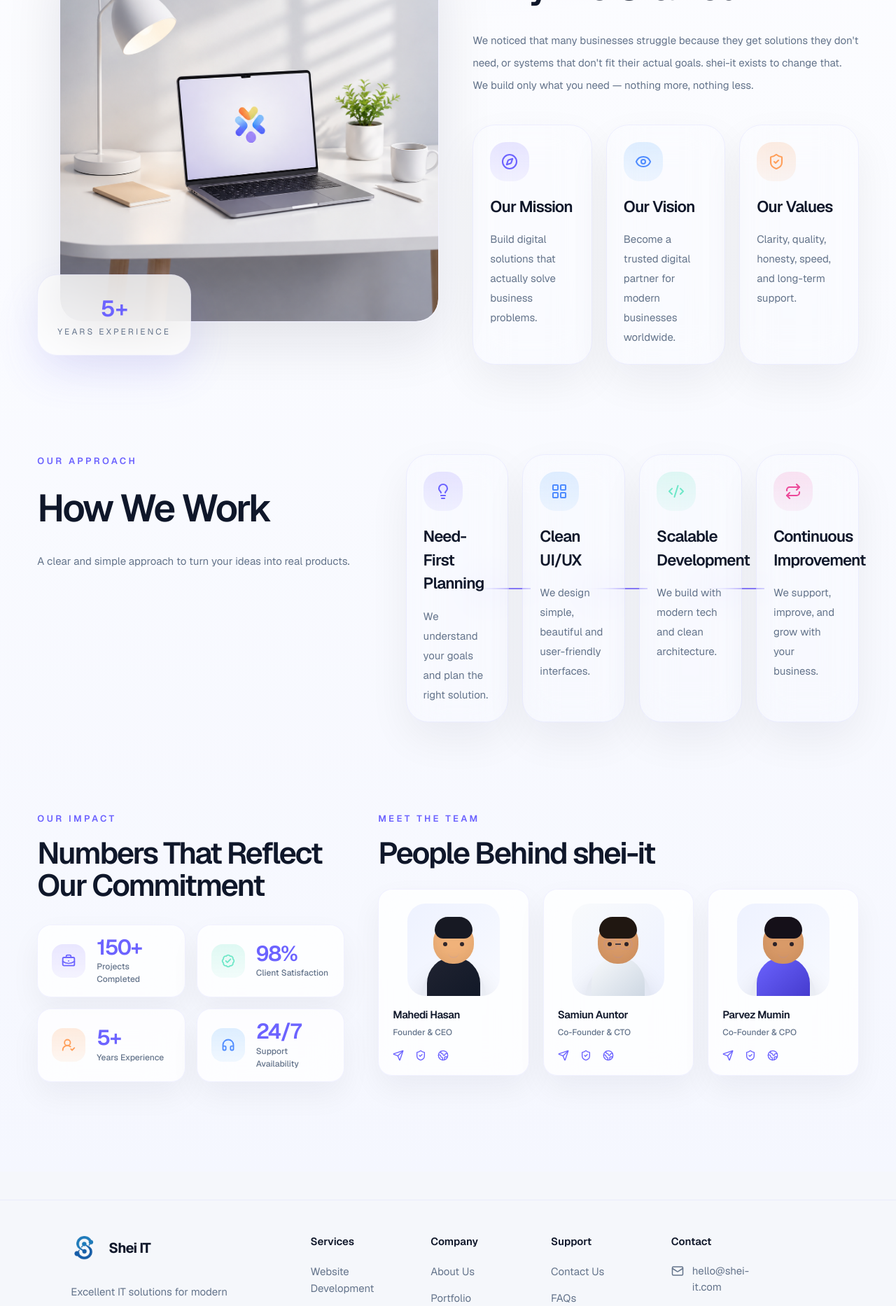
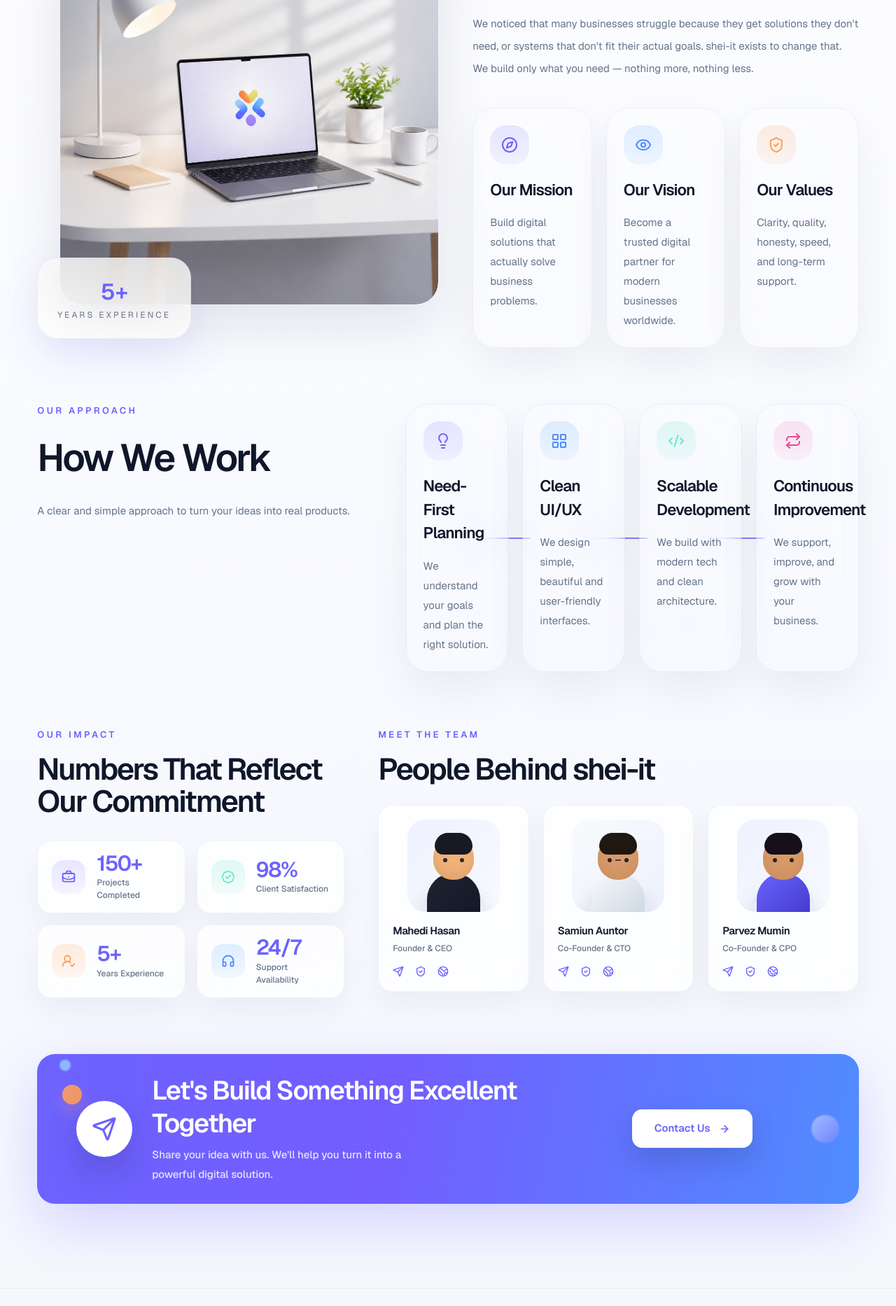
Before and after one commit to Mahedi454/Shei-IT, a Next.js app in the folder frontend/: page /about in a window 1280 px wide. Shown: the part 880-2746 px from the top of the page at 70% size. Built offline with nearby package versions, Linux system fonts and the light colour scheme.

Commit message:
Feat: About page .. Fix: all

```diff
--- a/frontend/src/app/about/page.tsx
+++ b/frontend/src/app/about/page.tsx
@@ -1,6 +1,7 @@
 import { AboutHero } from "@/components/about/about-hero";
 import { AboutStorySection } from "@/components/about/about-story";
 import { AboutApproachSection } from "@/components/about/about-approach";
+import { AboutCtaSection } from "@/components/about/about-cta";
 import { AboutImpactTeamSection } from "@/components/about/about-impact-team";
 import { SiteHeader } from "@/components/layout/site-header";
 
@@ -12,6 +13,7 @@ export default function AboutPage() {
       <AboutStorySection />
       <AboutApproachSection />
       <AboutImpactTeamSection />
+      <AboutCtaSection />
     </main>
   );
 }
--- a/frontend/src/components/about/about-approach.tsx
+++ b/frontend/src/components/about/about-approach.tsx
@@ -29,7 +29,7 @@ const approachSteps = [
 
 export function AboutApproachSection() {
   return (
-    <section className="relative pb-28 lg:pb-32">
+    <section className="relative pb-16 lg:pb-20">
       <div className="mx-auto w-11/12 max-w-[1440px]">
         <div className="grid gap-12 lg:grid-cols-[0.85fr_1.15fr] items-start">
           <div className="max-w-[36rem]">
--- /dev/null
+++ b/frontend/src/components/about/about-cta.tsx
@@ -0,0 +1,42 @@
+import { ArrowRight, Send } from "lucide-react";
+
+export function AboutCtaSection() {
+  return (
+    <section className="relative pb-16 lg:pb-20">
+      <div className="mx-auto w-11/12 max-w-[1440px]">
+        <div className="relative overflow-hidden rounded-[1.6rem] bg-[linear-gradient(100deg,#6c63ff_0%,#735dff_42%,#4f8cff_100%)] px-6 py-7 shadow-[0_28px_80px_rgba(108,99,255,0.24)] sm:px-10 lg:px-14">
+          <div className="pointer-events-none absolute left-8 top-2 h-4 w-4 rounded-full bg-[color:var(--sky)] opacity-70 blur-[1px]" />
+          <div className="pointer-events-none absolute left-9 top-11 h-7 w-7 rounded-full bg-[color:var(--orange)] opacity-90 shadow-[0_10px_24px_rgba(255,159,90,0.35)]" />
+          <div className="pointer-events-none absolute right-7 top-1/2 h-10 w-10 -translate-y-1/2 rounded-full bg-[linear-gradient(135deg,rgba(255,255,255,0.46),rgba(139,124,255,0.5))] blur-[1px]" />
+
+          <div className="relative z-10 flex flex-col gap-7 md:flex-row md:items-center md:justify-between">
+            <div className="flex items-center gap-7">
+              <span className="inline-flex h-20 w-20 shrink-0 items-center justify-center rounded-full bg-white text-[color:var(--primary)] shadow-[0_22px_50px_rgba(15,23,42,0.18)]">
+                <Send className="h-9 w-9" strokeWidth={2.1} />
+              </span>
+
+              <div>
+                <h2 className="text-[1.7rem] font-semibold leading-tight tracking-[-0.04em] text-white sm:text-[2rem] lg:text-[2.35rem]">
+                  Let&apos;s Build Something Excellent Together
+                </h2>
+                <p className="mt-2 text-[15px] font-medium leading-7 text-white/82">
+                  Share your idea with us. We&apos;ll help you turn it into a
+                  <br />
+                  powerful digital solution.
+                </p>
+              </div>
+            </div>
+
+            <a
+              href="/#contact"
+              className="inline-flex shrink-0 items-center justify-center gap-3 rounded-[0.9rem] bg-white px-8 py-4 text-[15px] font-semibold text-[color:var(--primary)] shadow-[0_18px_40px_rgba(15,23,42,0.16)] md:mr-14 lg:mr-20 xl:mr-24"
+            >
+              Contact Us
+              <ArrowRight className="h-4 w-4" strokeWidth={2.3} />
+            </a>
+          </div>
+        </div>
+      </div>
+    </section>
+  );
+}
--- a/frontend/src/components/about/about-hero.tsx
+++ b/frontend/src/components/about/about-hero.tsx
@@ -20,7 +20,7 @@ export function AboutHero() {
     : aboutpageBannerLight;
 
   return (
-    <section className="relative overflow-hidden py-20 lg:py-24">
+    <section className="relative overflow-hidden pb-14 pt-20 lg:pb-18 lg:pt-24">
       <div className="relative mx-auto grid w-11/12 max-w-[1440px] items-center gap-12 lg:grid-cols-[0.95fr_1.05fr]">
         <div className="max-w-[36rem]">
           <div className="inline-flex items-center gap-2 rounded-full border border-white/40 bg-[color:var(--hero-pill)] px-4 py-2 text-[12px] font-medium uppercase tracking-[0.25em] text-[color:var(--muted-foreground)] shadow-[0_10px_30px_rgba(15,23,42,0.08)] dark:border-white/10">
@@ -30,7 +30,7 @@ export function AboutHero() {
 
           <div className="mt-8 space-y-6">
             <h1 className="text-[3rem] font-semibold leading-[0.95] tracking-[-0.07em] text-[color:var(--foreground)] sm:text-[4rem] lg:text-[5rem]">
-              Excellent IT,
+              SHEI IT,
               <span className="block text-[color:var(--primary)]">Built Around Your Needs</span>
             </h1>
             <p className="max-w-[34rem] text-[16px] leading-8 text-[color:var(--muted-foreground)] sm:text-[17px]">
--- a/frontend/src/components/about/about-impact-team.tsx
+++ b/frontend/src/components/about/about-impact-team.tsx
@@ -125,7 +125,7 @@ function AvatarIllustration({
 
 export function AboutImpactTeamSection() {
   return (
-    <section className="relative pb-28 lg:pb-32">
+    <section className="relative pb-16 lg:pb-20">
       <div className="mx-auto grid w-11/12 max-w-[1440px] gap-12 lg:grid-cols-[0.78fr_1.22fr] lg:items-start">
         <div>
           <p className="text-[13px] font-semibold uppercase tracking-[0.26em] text-[color:var(--primary)]">
--- a/frontend/src/components/about/about-story.tsx
+++ b/frontend/src/components/about/about-story.tsx
@@ -41,7 +41,7 @@ export function AboutStorySection() {
     : ourStoryBannerLight;
 
   return (
-    <section className="relative pb-28 lg:pb-32">
+    <section className="relative pb-16 lg:pb-20">
       <div className="mx-auto w-11/12 max-w-[1440px]">
         <div className="grid gap-12 lg:grid-cols-[1.02fr_0.98fr] items-center">
           <div className="relative pb-10 pl-6 sm:pb-12 sm:pl-8">
```
